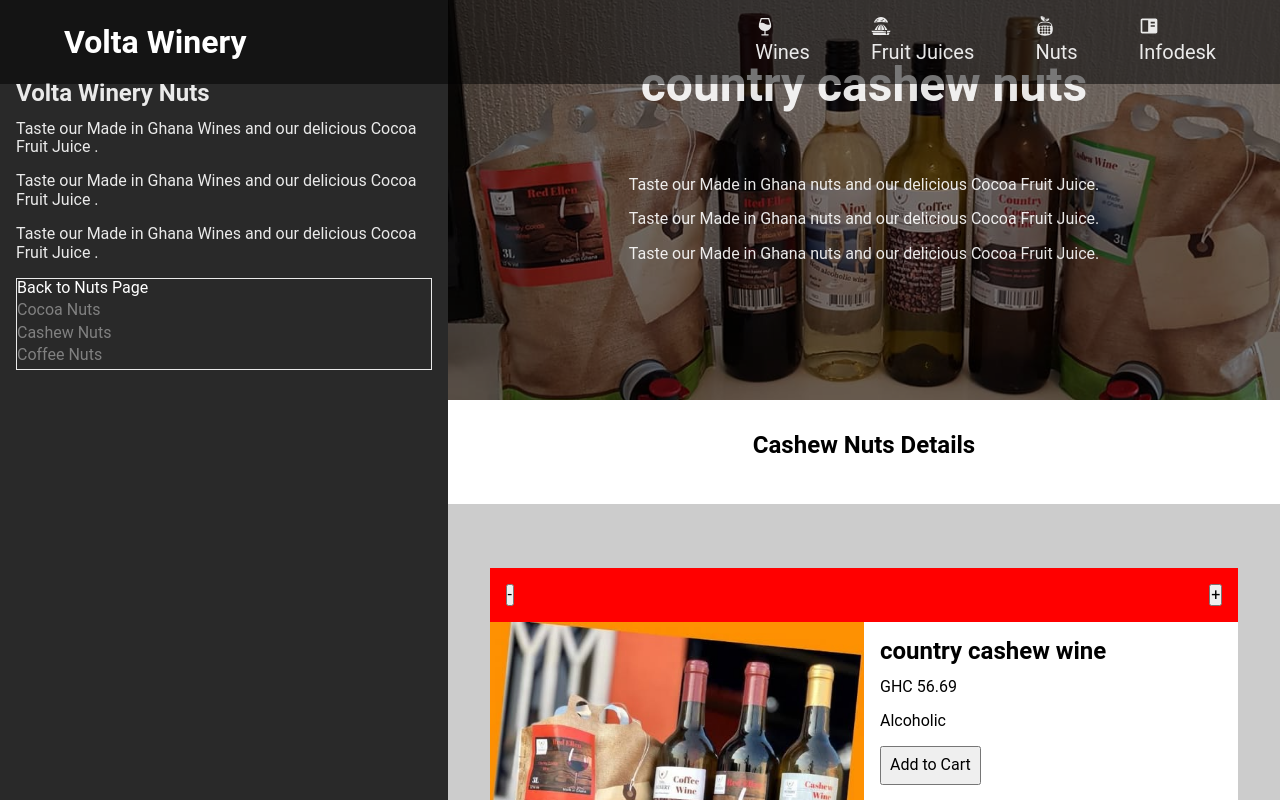
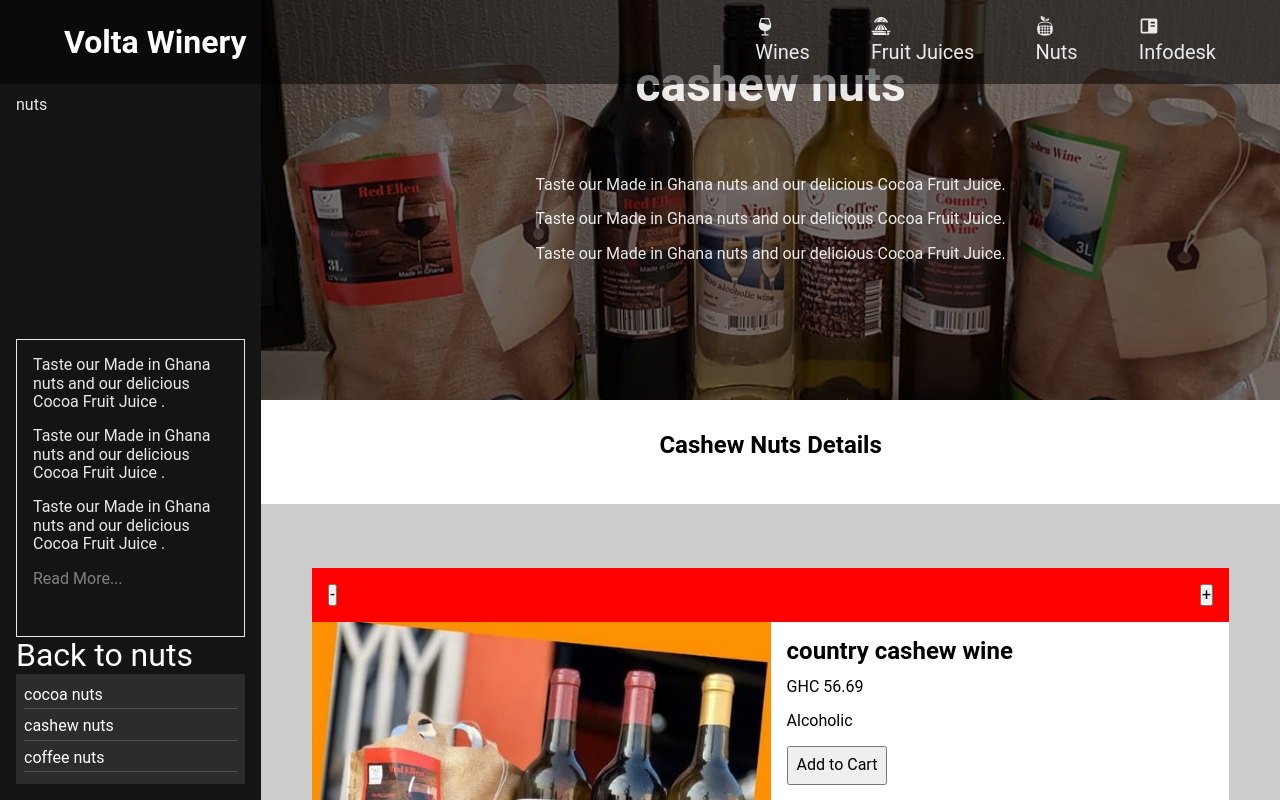
Before and after one commit to KwameDomfe/volta-winery, a React (Create React App) app: page /nuts/cocoa-nuts/1 in a window 1280 px wide. Shown: the top 800 px of the page. Built offline with nearby package versions, Linux system fonts and the light colour scheme.

Commit message:
Made all pages mobile responsive

```diff
--- a/src/components/layouts/FruitJuicesLayout.js
+++ b/src/components/layouts/FruitJuicesLayout.js
@@ -1,38 +1,65 @@
-import { NavLink, Outlet } from "react-router-dom";
+import { useState } from "react";
+import { AiOutlineMenu, AiOutlineClose } from "react-icons/ai";
+import { Link, NavLink, Outlet } from "react-router-dom";
 
-const infodeskNav = [
+const fruitJuicesNav = [
     {
         "id" : 1,
-        "name": "cocoa",
+        "name": "cocoa fruits juice",
         "url" : "cocoa-fruits-juice",
     },
     {
         "id" : 2,
-        "name": "cashew",
+        "name": "cashew fruits juice",
         "url" : "cashew-fruits-juice",
     },
     {
         "id" : 3,
-        "name": "coffee",
+        "name": "coffee fruits juice",
         "url" : "coffee-fruits-juice",
     },
-
 ]
 
 function FruitJuicesLayout() {
+
+    const [toggle, setToggle ]= useState(1)
+
+    const handleMenuToggle = () =>{
+        setToggle(!toggle)
+    }
+
     return (
-    <article id="wine-layout"
-        className="w-100 flex justify-start ">
-
-        <header className="flex flex-column sticky top-0 justify-between
-            bg-black-80 .
-            w-16-00 w-40-l
-            vh-100
-            pa1-00
+        <article id="fruits-juice-layout"
+            className="flex-m justify-start"
+        >
+            <header className="flex flex-column justify-between
+                sticky top-0
+                bg-black-90
+                w20-00-m
+                vh-100-m
+                pa1-00 pt3-00
                 white-90"
             >
-            <div>
-                <h2 className="pt4-00">Fruit Juices</h2>
+                <div className="pt2-00 pt3-00-m mb1-00">
+                    <div className="flex items-center ">
+                        <div className="dn-m mr0-50 white-90"
+                            onClick={handleMenuToggle}
+                        >
+                            {toggle
+                                ? <AiOutlineMenu className="white f1-25"/>
+                                : <AiOutlineClose className="white f1-25"/>
+                            }
+                        </div>
+                        <div className="mb0-00">fruit juices</div>
+                    </div>
+                </div>
+
+                <nav className={
+                        `${toggle ? 'dn flex-m flex-column' : ''}`
+                    }
+                >
+                    <div className="ba pa1-00"
+                    >
                         <p>
                             Taste our Made in Ghana Fruit Juices and our delicious Cocoa Fruit Juice .
                         </p>
@@ -42,29 +69,30 @@ return (
                         <p>
                             Taste our Made in Ghana Fruit Juices and our delicious Cocoa Fruit Juice .
                         </p>
+                        <div className="mt1-00 mb2-00">
+                            <Link to="">
+                                Read More...
+                            </Link>
+                        </div>
                     </div>
 
-            <nav className="flex flex-column mb4-0"
-                >
-                <div className="f2-00 mb1-00">
+                    <div className="f2-00">
                         <NavLink to =""
                             className="white"
                         >
                             Back to Fruit Juices
                         </NavLink>
-
                     </div>
-
-
-                <ul className="flex flex-wra flex-column ba pa1-00 f1-25"
+                    <ul className="flex flex-column  pa0-50 bg-white-10 f1-00"
                     >
                         {
-                        infodeskNav.map(
+                            fruitJuicesNav.map(
                                 (x) => {
                                     return (
                                         <li key={x.id}
-                                        className="mb1-00 pa0-50 mr1-00
+                                            className="mb0-25 pv0-25
                                                 bb b--white-20"
+                                            onClick={handleMenuToggle}
                                         >
                                             <NavLink to = {x.url}
                                                 className="white"
@@ -78,14 +106,13 @@ return (
                             )
                         }
                     </ul>
-
                 </nav>
             </header>
-        <div className="w-75">
-            <div className="h-100">
+
+            <div className="w-100-m">
                 <Outlet />
             </div>
-        </div>
+
 
         </article>
     );
--- a/src/components/layouts/NutsLayout.js
+++ b/src/components/layouts/NutsLayout.js
@@ -1,76 +1,118 @@
-import { NavLink, Outlet } from "react-router-dom";
-// import MainHeader from "./MainHeader";
-// import MainFooter from "./MainFooter";
+import { useState } from "react";
+import { AiOutlineMenu, AiOutlineClose } from "react-icons/ai";
+import { Link, NavLink, Outlet } from "react-router-dom";
+
+const nutsNav = [
+    {
+        "id" : 1,
+        "name": "cocoa nuts",
+        "url" : "cocoa-nuts",
+    },
+    {
+        "id" : 2,
+        "name": "cashew nuts",
+        "url" : "cashew-nuts",
+    },
+    {
+        "id" : 3,
+        "name": "coffee nuts",
+        "url" : "coffee-nuts",
+    },
+]
 
 function NutsLayout() {
+
+    const [toggle, setToggle ]= useState(1)
+
+    const handleMenuToggle = () =>{
+        setToggle(!toggle)
+    }
+
     return (
-    <article id="wine-layout"
-        className="vh-100 w-100 flex justify-start">
-
-        <header className="flex flex-column justify-start
-            bg-black-80 .
-            w-16-00 w-40-l
-            h-100
-            pa1-00
+        <article id="nut-layout"
+            className="flex-m justify-start"
+        >
+            <header className="flex flex-column justify-between
+                sticky top-0
+                bg-black-90
+                w20-00-m
+                vh-100-m
+                pa1-00 pt3-00
                 white-90"
             >
-            <div>
-                <h2 className="pt4-00 sticky top0"
+                <div className="pt2-00 pt3-00-m mb1-00">
+                    <div className="flex items-center ">
+                        <div className="dn-m mr0-50 white-90"
+                            onClick={handleMenuToggle}
                         >
-                    Volta Winery Nuts
-                </h2>
+                            {toggle
+                                ? <AiOutlineMenu className="white f1-25"/>
+                                : <AiOutlineClose className="white f1-25"/>
+                            }
+                        </div>
+                        <div className="mb0-00">nuts</div>
+                    </div>
+                </div>
+
+                <nav className={
+                        `${toggle ? 'dn flex-m flex-column' : ''}`
+                    }
+                >
+                    <div className="ba pa1-00"
+                    >
                         <p>
-                    Taste our Made in Ghana Wines and our delicious Cocoa Fruit Juice .
+                            Taste our Made in Ghana nuts and our delicious Cocoa Fruit Juice .
                         </p>
                         <p>
-                    Taste our Made in Ghana Wines and our delicious Cocoa Fruit Juice .
+                            Taste our Made in Ghana nuts and our delicious Cocoa Fruit Juice .
                         </p>
                         <p>
-                    Taste our Made in Ghana Wines and our delicious Cocoa Fruit Juice .
+                            Taste our Made in Ghana nuts and our delicious Cocoa Fruit Juice .
                         </p>
+                        <div className="mt1-00 mb2-00">
+                            <Link to="">
+                                Read More...
+                            </Link>
+                        </div>
                     </div>
 
-            <nav className="ba"
-            >
-                <ul className="flex flex-column"
-                >
-                    <li>
+                    <div className="f2-00">
                         <NavLink to =""
                             className="white"
                         >
-                            Back to Nuts Page
+                            Back to nuts
+                        </NavLink>
+                    </div>
+                    <ul className="flex flex-column  pa0-50 bg-white-10 f1-00"
+                    >
+                        {
+                            nutsNav.map(
+                                (x) => {
+                                    return (
+                                        <li key={x.id}
+                                            className="mb0-25 pv0-25
+                                                bb b--white-20"
+                                            onClick={handleMenuToggle}
+                                        >
+                                            <NavLink to = {x.url}
+                                                className="white"
+                                            >
+                                                {x.name}
                                             </NavLink>
 
                                         </li>
-                    <li>
-                        <NavLink to = "cocoa-nuts">
-                            Cocoa Nuts
-                        </NavLink>
-
-                    </li>
-
-                    <li>
-                        <NavLink to = "cashew-nuts">
-                            Cashew Nuts
-                        </NavLink>
-                    </li>
-
-                    <li>
-                        <NavLink to = "coffee-nuts">
-                            Coffee Nuts
-                        </NavLink>
-                    </li>
+                                    )
+                                }
+                            )
+                        }
                     </ul>
                 </nav>
             </header>
-        <div className="w-75">
-            <div className="">
+
+            <div className="w-100-m">
                 <Outlet />
             </div>
-            {/* <footer className="pt2-00 bg-black-50">
-                Volta Winery || Nuts
-            </footer> */}
-        </div>
+
 
         </article>
     );
--- a/src/components/layouts/WineLayout.js
+++ b/src/components/layouts/WineLayout.js
@@ -1,19 +1,65 @@
-import { NavLink, Outlet } from "react-router-dom";
+import { useState } from "react";
+import { AiOutlineMenu, AiOutlineClose } from "react-icons/ai";
+import { Link, NavLink, Outlet } from "react-router-dom";
+
+const winesNav = [
+    {
+        "id" : 1,
+        "name": "cocoa wine",
+        "url" : "cocoa-wine",
+    },
+    {
+        "id" : 2,
+        "name": "cashew wine",
+        "url" : "cashew-wine",
+    },
+    {
+        "id" : 3,
+        "name": "coffee wine",
+        "url" : "coffee-wine",
+    },
+]
 
 function WineLayout() {
+
+    const [toggle, setToggle ]= useState(1)
+
+    const handleMenuToggle = () =>{
+        setToggle(!toggle)
+    }
+
     return (
         <article id="wine-layout"
-        className="min-vh-100 w-100 flex justify-start sticky pt5-00">
-
+            className="flex-m justify-start"
+        >
             <header className="flex flex-column justify-between
-            bg-black-80 .
-            w-16-00 w-40-l
-            vh-100
-            pa1-00 relative
+                sticky top-0
+                bg-black-90
+                w20-00-m
+                vh-100-m
+                pa1-00 pt3-00
                 white-90"
             >
-            <div className="ba pa1-00">
-                <h2 className="sticky top0">Volta Winery Wines</h2>
+                <div className="pt2-00 pt3-00-m mb1-00">
+                    <div className="flex items-center ">
+                        <div className="dn-m mr0-50 white-90"
+                            onClick={handleMenuToggle}
+                        >
+                            {toggle
+                                ? <AiOutlineMenu className="white f1-25"/>
+                                : <AiOutlineClose className="white f1-25"/>
+                            }
+                        </div>
+                        <div className="mb0-00">Wines</div>
+                    </div>
+                </div>
+
+                <nav className={
+                        `${toggle ? 'dn flex-m flex-column' : ''}`
+                    }
+                >
+                    <div className="ba pa1-00"
+                    >
                         <p>
                             Taste our Made in Ghana Wines and our delicious Cocoa Fruit Juice .
                         </p>
@@ -23,46 +69,50 @@ return (
                         <p>
                             Taste our Made in Ghana Wines and our delicious Cocoa Fruit Juice .
                         </p>
+                        <div className="mt1-00 mb2-00">
+                            <Link to="">
+                                Read More...
+                            </Link>
+                        </div>
                     </div>
 
-            <nav className="flex flex-column mb4-00"
-                ><li className="f2-00">
+                    <div className="f2-00">
                         <NavLink to =""
                             className="white"
                         >
-                        Back to Wine Page
+                            Back to Wines
+                        </NavLink>
+                    </div>
+                    <ul className="flex flex-column  pa0-50 bg-white-10 f1-00"
+                    >
+                        {
+                            winesNav.map(
+                                (x) => {
+                                    return (
+                                        <li key={x.id}
+                                            className="mb0-25 pv0-25
+                                                bb b--white-20"
+                                            onClick={handleMenuToggle}
+                                        >
+                                            <NavLink to = {x.url}
+                                                className="white"
+                                            >
+                                                {x.name}
                                             </NavLink>
 
                                         </li>
-                <ul className="flex flex-column ba pa1-00 f1-50"
-                >
-
-                    <li className="mv1-00">
-                        <NavLink to = "cocoa-wine">
-                            Cocoa Wine
-                        </NavLink>
-
-                    </li>
-
-                    <li className="mv1-00">
-                        <NavLink to = "cashew-wine">
-                            Cashew Wine
-                        </NavLink>
-                    </li>
-
-                    <li className="mv1-00">
-                        <NavLink to = "coffee-wine">
-                            Coffee Wine
-                        </NavLink>
-                    </li>
+                                    )
+                                }
+                            )
+                        }
                     </ul>
                 </nav>
             </header>
-        <div className="w-75">
-            <div className="h-100">
+
+            <div className="w-100-m">
                 <Outlet />
             </div>
-        </div>
+
 
         </article>
     );
--- a/src/components/pages/Nuts/CashewNutDetails.js
+++ b/src/components/pages/Nuts/CashewNutDetails.js
@@ -16,8 +16,7 @@ function CashewNutsDetails() {
     ]
 
     return (
-        <article className="
-            "
+        <article className=""
         >
             <header className=" bg-blue0
                 tc grid gtc1 justify-center items-center h-100"
@@ -28,11 +27,10 @@ function CashewNutsDetails() {
                 />
                 <hgroup className="gc1s1 gr1s1 bg-black-50 h-100 flex flex-column justify-center items-center">
                     <h2 className=" mb0-00 f3-00 white-90">
-                        country cashew nuts
+                        cashew nuts
                     </h2>
                     <section className="gc1s1 gr1s1 flex flex-column justify-center items-center pv4-00 white-90"
                     >
-
                         <p>
                             Taste our Made in Ghana nuts and our delicious Cocoa Fruit Juice.
                         </p>
@@ -42,11 +40,8 @@ function CashewNutsDetails() {
                         <p>
                             Taste our Made in Ghana nuts and our delicious Cocoa Fruit Juice.
                         </p>
-
                     </section>
                 </hgroup>
-
-
             </header>
 
             <main>
@@ -78,7 +73,6 @@ function CashewNutsDetails() {
                                         )
                                     }
                                 )
-
                             }
                         </ul>
 
@@ -94,7 +88,7 @@ function CashewNutsDetails() {
         </article>
 
     );
-    }
+}
 
 export default CashewNutsDetails;
 
@@ -225,7 +219,7 @@ function NutsDetailCard(params) {
 }
 
 
-function RelatedProductCard(params) {
+function RelatedProductCard({params}) {
 
     return (
         <article className="bg-white"
--- a/src/components/pages/Nuts/NutsIndex.js
+++ b/src/components/pages/Nuts/NutsIndex.js
@@ -70,11 +70,11 @@ function NutsIndex() {
                     bg-white-50"
                 >
                 <NutsCard
-                    name ="Cocoa Fruits Juice"
+                    name ="Cocoa Nuts"
                     description="Taste our Made in Ghana Nuts our delicious Cocoa Fruit Juice .
                     Taste our Made in Ghana Nuts our delicious Cocoa Fruit Juice .
                     Taste our Made in Ghana Nuts our delicious Cocoa Fruit Juice ."
-                    url="cocoa-fruits-juice"
+                    url="cocoa-nuts"
                 />
                 </div>
                 <div className="gc1s12 gc1s6-m gr2s1
@@ -82,11 +82,11 @@ function NutsIndex() {
                     bg-white-50"
                 >
                 <NutsCard
-                    name="Cashew Fruits Juice"
+                    name="Cashew Nuts"
                     description="Taste our Made in Ghana Nuts our delicious Cocoa Fruit Juice .
                     Taste our Made in Ghana Nuts our delicious Cocoa Fruit Juice .
                     Taste our Made in Ghana Nuts our delicious Cocoa Fruit Juice ."
-                    url="cashew-fruits-juice"
+                    url="cashew-nuts"
                 />
                 </div>
                 <div className="gc1s12 gc7s6-m gr3s1 gr2s1-m
@@ -94,11 +94,11 @@ function NutsIndex() {
                     bg-white-50"
                 >
                 <NutsCard
-                    name="Coffee Fruits Juice"
+                    name="Coffee Nuts"
                     description="Taste our Made in Ghana Nuts our delicious Cocoa Fruit Juice .
                     Taste our Made in Ghana Nuts our delicious Cocoa Fruit Juice .
                     Taste our Made in Ghana Nuts our delicious Cocoa Fruit Juice ."
-                    url="coffee-fruits-juice"
+                    url="coffee-nuts"
                 />
                 </div>
 
```
Also changed, not shown: src/components/layouts/InfoLayout.js (+15 -24 lines), src/components/pages/wines/CashewWineDetails.js (+2 -7 lines). Lines whose indentation alone changed are shown as unchanged.
